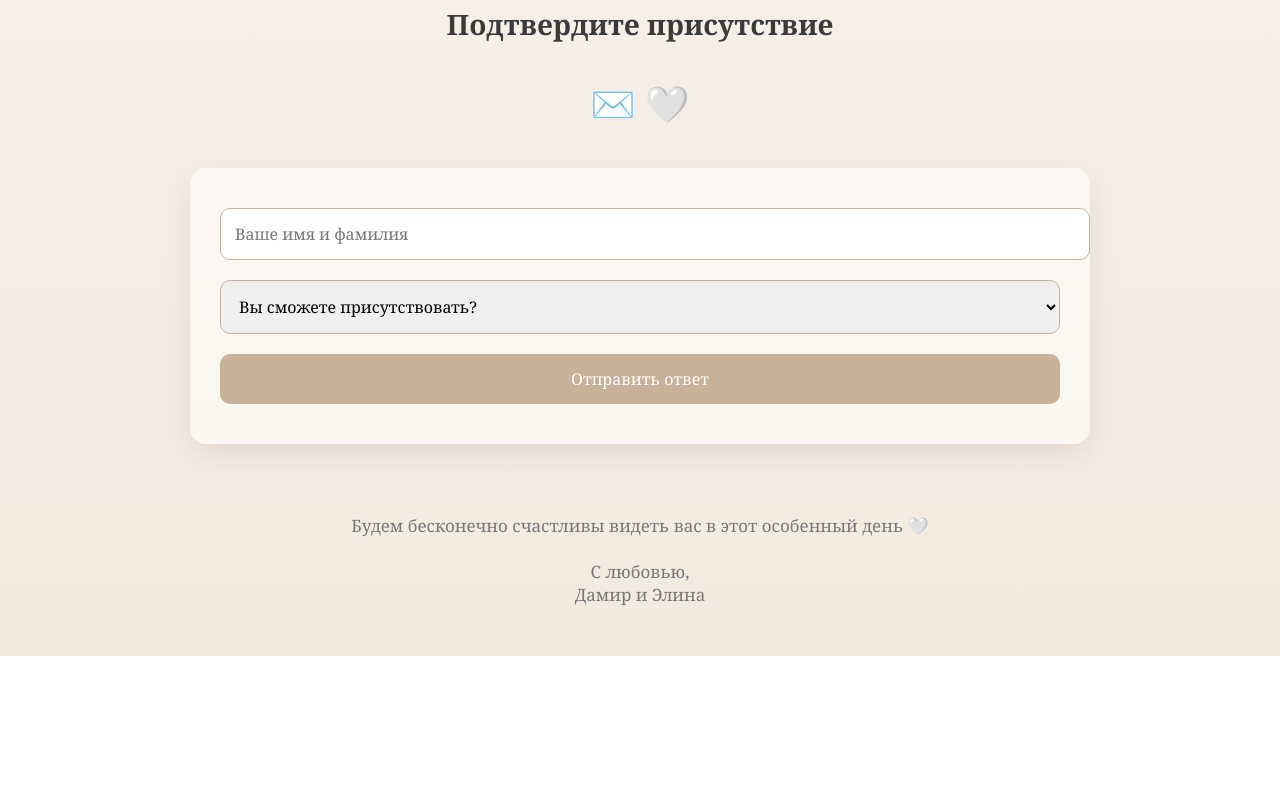
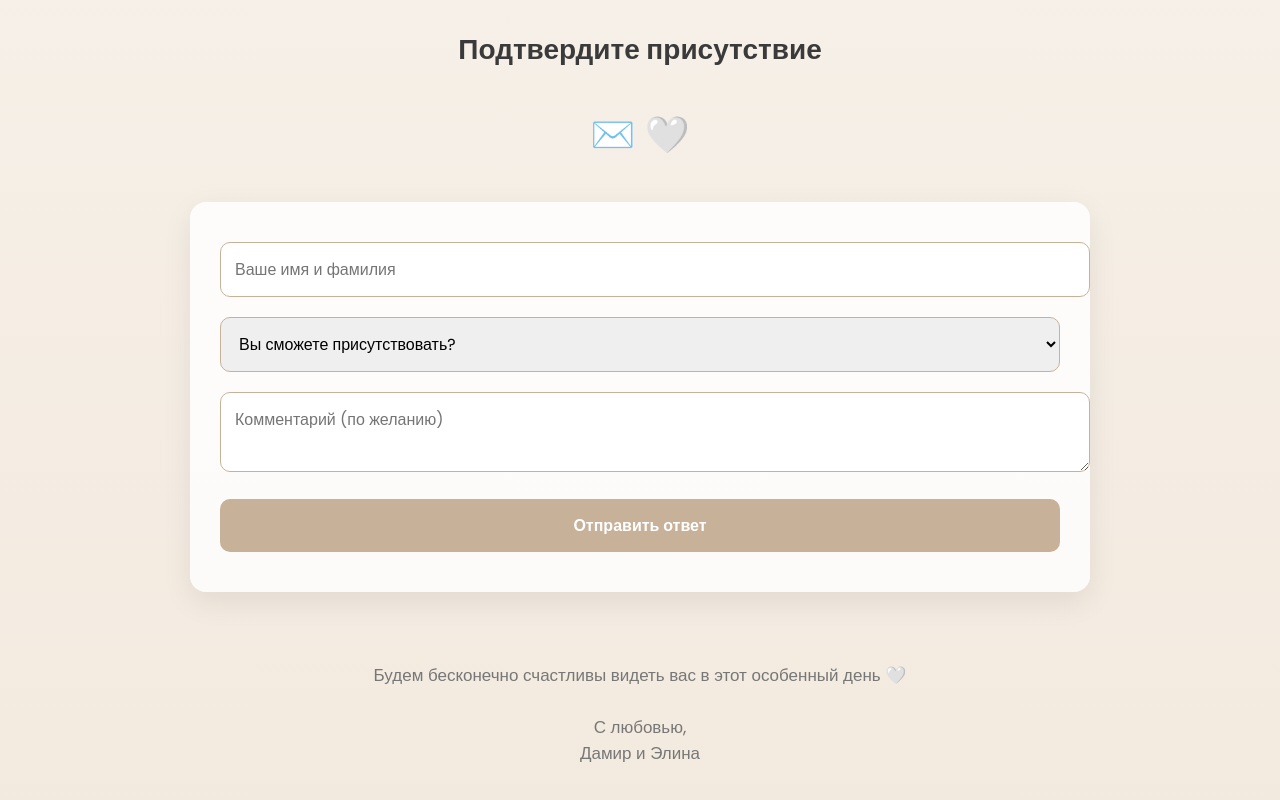
Before and after one commit to amileekh/wedding-invite, a plain HTML site: page index.html in a window 1280 px wide. Shown: the part 2192-2992 px from the top of the page. Before the commit the page ends 2848 px from the top, so only its background shows below. Drawn offline with Linux system fonts and the light colour scheme.

Commit message:
Update update index.html

```diff
--- a/index.html
+++ b/index.html
@@ -4,15 +4,40 @@
   <meta charset="UTF-8" />
   <meta name="viewport" content="width=device-width, initial-scale=1.0" />
   <title>Свадебное приглашение — Дамир и Элина</title>
+
+  <!-- Google Fonts -->
+  <link href="https://fonts.googleapis.com/css2?family=Poppins:wght@400;600&display=swap" rel="stylesheet">
+
   <style>
     body {
       margin: 0;
-      font-family: 'Georgia', serif;
+      font-family: 'Poppins', sans-serif;
       background: linear-gradient(180deg, #fff 0%, #f3eadf 100%);
       color: #3a3a3a;
       text-align: center;
       overflow-x: hidden;
+      position: relative;
+      padding: 0 50px;
     }
+
+    /* Боковые полоски */
+    body::before, body::after {
+      content: '';
+      position: fixed;
+      top: 0;
+      width: 50px;
+      height: 100%;
+      z-index: -1;
+    }
+    body::before {
+      left: 0;
+      background: linear-gradient(to bottom, #FFC0CB, #FF69B4);
+    }
+    body::after {
+      right: 0;
+      background: linear-gradient(to bottom, #ADD8E6, #1E90FF);
+    }
+
     .container {
       max-width: 900px;
       margin: 0 auto;
@@ -34,7 +59,7 @@
     .names {
       font-size: 40px;
       margin: 30px 0;
-      font-weight: bold;
+      font-weight: 600;
       opacity: 0;
       animation: fadeInUp 2s ease forwards;
       animation-delay: 0.8s;
@@ -87,19 +112,19 @@
     }
     form {
       margin-top: 40px;
-      background: rgba(255,255,255,0.6);
+      background: rgba(255,255,255,0.8);
       padding: 30px;
       border-radius: 16px;
       box-shadow: 0 10px 30px rgba(0,0,0,0.08);
     }
-    input, select, button {
+    input, select, button, textarea {
       width: 100%;
       padding: 14px;
       margin: 10px 0;
       font-size: 16px;
       border-radius: 10px;
       border: 1px solid #c7b199;
-      font-family: 'Georgia', serif;
+      font-family: 'Poppins', sans-serif;
     }
     button {
       background: #c7b199;
@@ -107,6 +132,7 @@
       border: none;
       cursor: pointer;
       transition: background 0.3s;
+      font-weight: 600;
     }
     button:hover {
       background: #b59f86;
@@ -119,6 +145,7 @@
       animation: fadeIn 2s ease forwards;
       animation-delay: 2s;
     }
+
     @keyframes fadeIn {
       from { opacity: 0; }
       to { opacity: 1; }
@@ -127,6 +154,7 @@
       from { opacity: 0; transform: translateY(20px); }
       to { opacity: 1; transform: translateY(0); }
     }
+
     @media (max-width: 600px) {
       h1 { font-size: 34px; }
       .names { font-size: 30px; }
@@ -176,13 +204,14 @@
 
     <h2>Подтвердите присутствие</h2>
     <p style="font-size:36px;">✉️ 🤍</p>
-    <form>
-      <input type="text" placeholder="Ваше имя и фамилия" required />
-      <select required>
+    <form action="https://formspree.io/f/xdaaoyov" method="POST">
+      <input type="text" name="name" placeholder="Ваше имя и фамилия" required />
+      <select name="attendance" required>
         <option value="">Вы сможете присутствовать?</option>
         <option>Да, с радостью приду</option>
         <option>К сожалению, не смогу</option>
       </select>
+      <textarea name="message" placeholder="Комментарий (по желанию)"></textarea>
       <button type="submit">Отправить ответ</button>
     </form>
 
```
